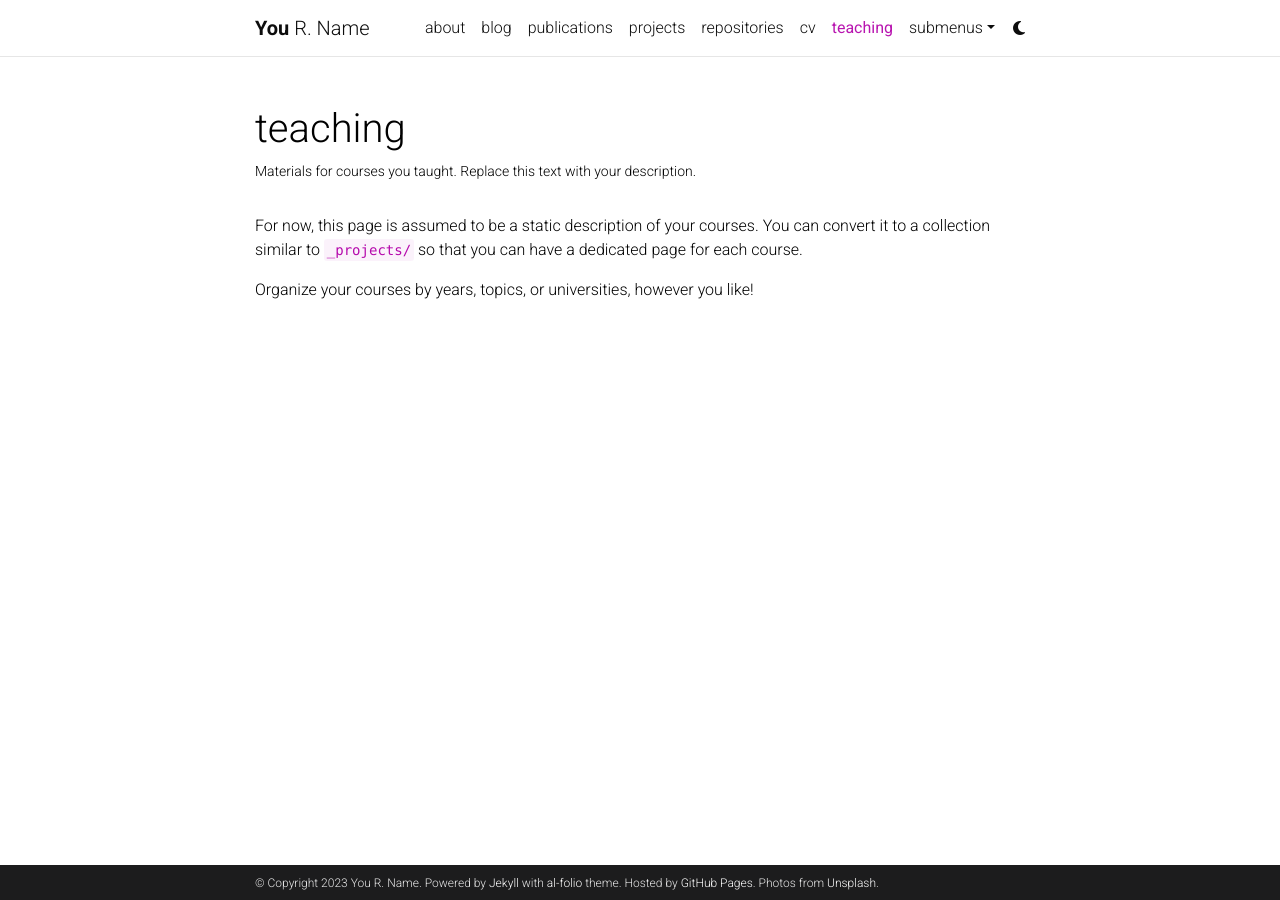
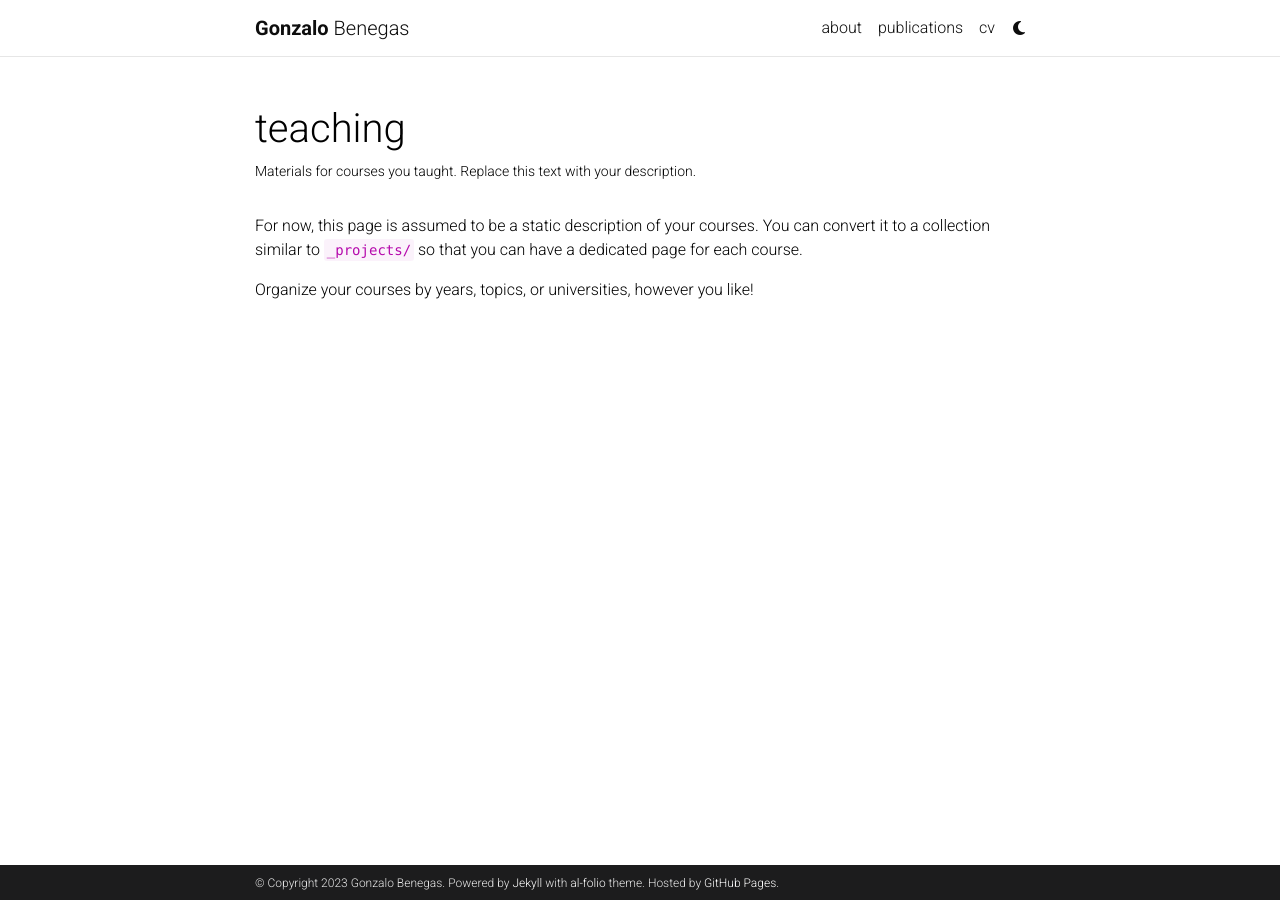
Before and after one commit to gonzalobenegas/gonzalobenegas.github.io, a Jekyll site: the page built from _pages/teaching.md, in a window 1280 px wide. Built offline with Jekyll 4.4.1, drawn with Linux system fonts in a browser that asks for light colours; full-size pictures stand in for the smaller copies a plugin makes; comment, search, counter and statistics services are not loaded; a style sheet for code colours, icons or effects is not loaded.

Commit message:
First update

```diff
--- a/_config.yml
+++ b/_config.yml
@@ -3,23 +3,22 @@
 # -----------------------------------------------------------------------------
 
 title: blank # the website title (if blank, full name will be used instead)
-first_name: You
-middle_name: R.
-last_name: Name
-email: you@example.com
+first_name: Gonzalo
+middle_name:
+last_name: Benegas
+email: gbenegas@berkeley.edu
 description: > # the ">" symbol means to ignore newlines until "footer_text:"
   A simple, whitespace theme for academics. Based on [*folio](https://github.com/bogoli/-folio) design.
 footer_text: >
   Powered by <a href="https://jekyllrb.com/" target="_blank">Jekyll</a> with <a href="https://github.com/alshedivat/al-folio">al-folio</a> theme.
   Hosted by <a href="https://pages.github.com/" target="_blank">GitHub Pages</a>.
-  Photos from <a href="https://unsplash.com" target="_blank">Unsplash</a>.
 keywords: jekyll, jekyll-theme, academic-website, portfolio-website  # add your own keywords or leave empty
 
 lang: en # the language of your site (for example: en, fr, cn, ru, etc.)
-icon: ⚛️  # the emoji used as the favicon (alternatively, provide image name in /assets/img/)
+icon: 🧬️  # the emoji used as the favicon (alternatively, provide image name in /assets/img/)
 
-url: https://alshedivat.github.io # the base hostname & protocol for your site
-baseurl: /al-folio # the subpath of your site, e.g. /blog/
+url: https://gonzalobenegas.github.io # the base hostname & protocol for your site
+baseurl: # the subpath of your site, e.g. /blog/
 last_updated: false # set to true if you want to display last updated in the footer
 impressum_path:  # set to path to include impressum link in the footer, use the same path as permalink in a page, helps to conform with EU GDPR
 
@@ -45,7 +44,7 @@
 # will use title and url fields
 # Take a look to https://github.com/jekyll/jekyll-feed for more customization
 
-rss_icon: true
+rss_icon: false
 
 # -----------------------------------------------------------------------------
 # Layout
@@ -71,13 +70,13 @@
 # Social integration
 # -----------------------------------------------------------------------------
 
-github_username: # your GitHub user name
+github_username: gonzalobenegas # your GitHub user name
 gitlab_username: # your GitLab user name
-twitter_username: # your Twitter handle
+twitter_username: gsbenegas # your Twitter handle
 mastodon_username: # your mastodon instance+username in the format instance.tld/@username
-linkedin_username: # your LinkedIn user name
+linkedin_username: gonzalobenegas # your LinkedIn user name
 telegram_username: # your Telegram user name
-scholar_userid: # your Google Scholar ID
+scholar_userid: tJbZmiUAAAAJ # your Google Scholar ID
 semanticscholar_id: # your Semantic Scholar ID
 whatsapp_number: # your WhatsApp number (full phone number in international format. Omit any zeroes, brackets, or dashes when adding the phone number in international format.)
 orcid_id: # your ORCID ID
@@ -107,8 +106,7 @@
 zotero_username: # your zotero username
 wechat_qr: # filename of your wechat qr-code saved as an image (e.g., wechat-qr.png if saved to assets/img/wechat-qr.png)
 
-contact_note: >
-  You can even add a little note about which of these is the best way to reach you.
+contact_note:
 
 # -----------------------------------------------------------------------------
 # Analytics and search engine verification
@@ -124,8 +122,8 @@
 # Blog
 # -----------------------------------------------------------------------------
 
-blog_name: al-folio # blog_name will be displayed in your blog page
-blog_nav_title: blog # your blog must have a title for it to be displayed in the nav bar
+blog_name: # blog_name will be displayed in your blog page
+blog_nav_title: # your blog must have a title for it to be displayed in the nav bar
 blog_description: a simple whitespace theme for academics
 permalink: /blog/:year/:title/
 
@@ -179,12 +177,12 @@
     permalink: /projects/:path/
 
 announcements:
-  enabled: true
+  enabled: false
   scrollable: true # adds a vertical scroll bar if there are more than 3 news items
   limit: 5 # leave blank to include all the news in the `_news` folder
 
 latest_posts:
-  enabled: true
+  enabled: false
   scrollable: true # adds a vertical scroll bar if there are more than 3 new posts items
   limit: 3 # leave blank to include all the blog posts
 
```
Also changed, not shown: _bibliography/papers.bib (+41 -0 lines), _pages/about.md (+2 -2 lines), _pages/dropdown.md (+1 -1 lines), _pages/projects.md (+1 -1 lines), _pages/repositories.md (+1 -1 lines), _pages/teaching.md (+1 -1 lines), assets/img/publication_preview/gpn.jpg (added), assets/img/publication_preview/scquint.jpg (added), 1 other file.
